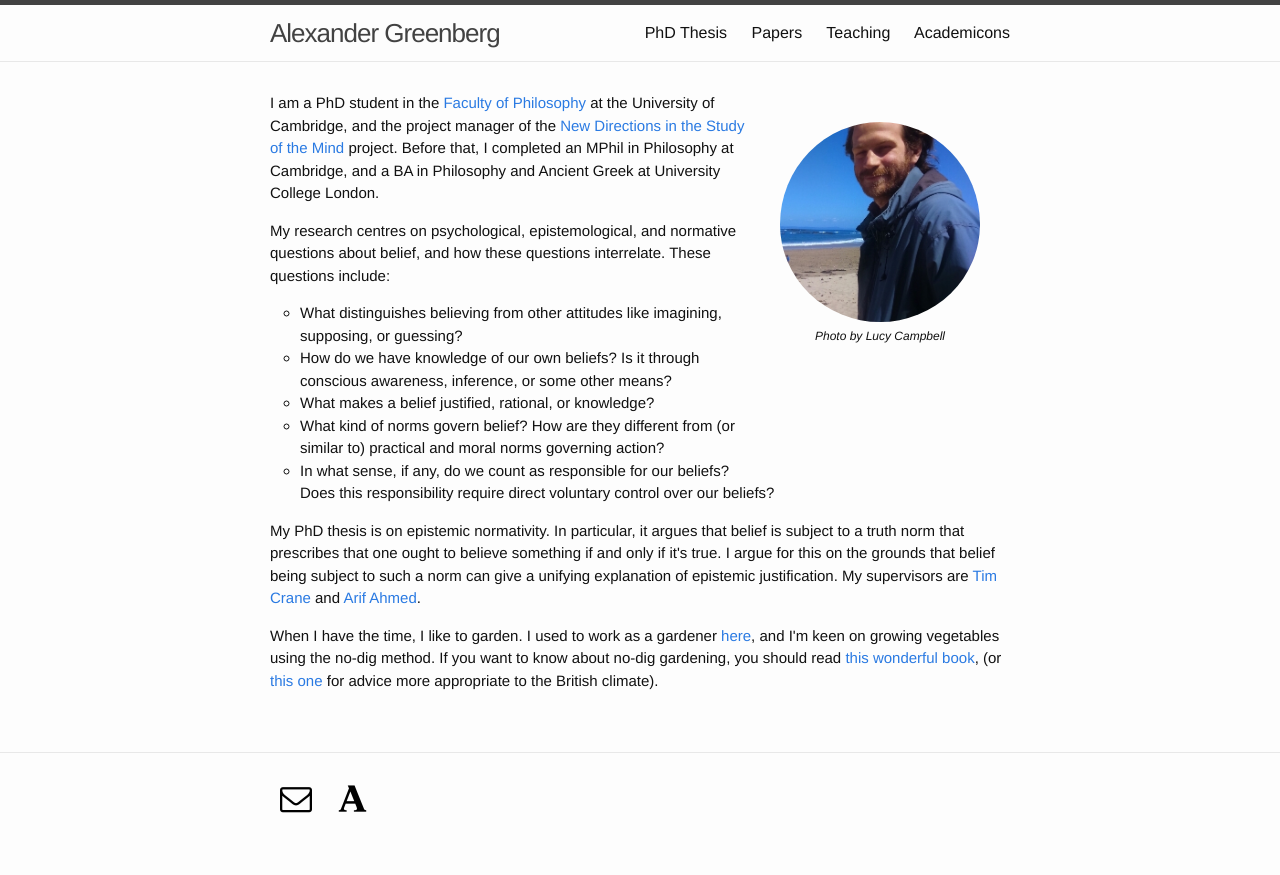
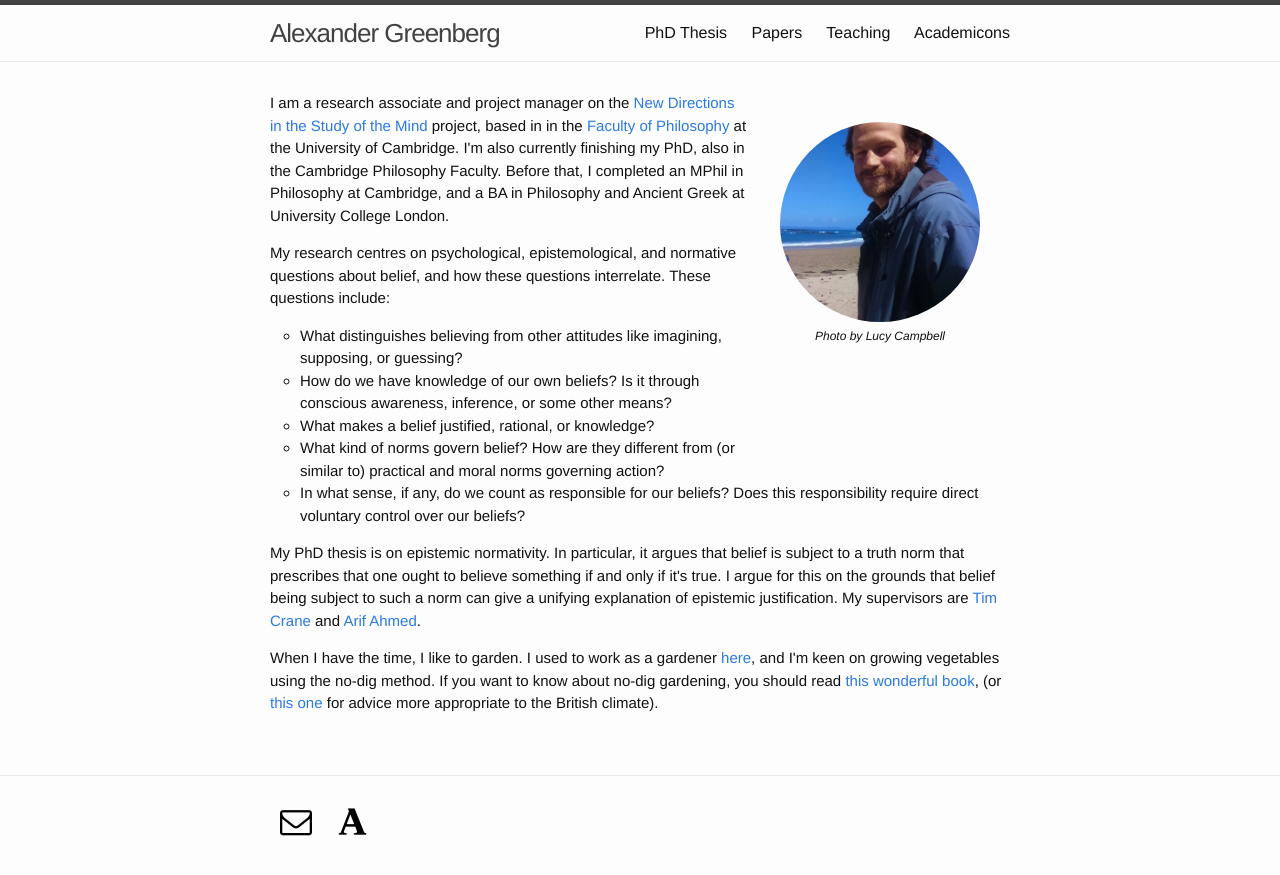
Before and after one commit to alexandergreenberg/alexandergreenberg.github.io, a Jekyll site: the page built from index.html, in a window 1280 px wide. Shown: the top 875 px of the page. Built offline with Jekyll 4.4.1, drawn with Linux system fonts in a browser that asks for light colours; some web fonts are replaced.

Commit message:
Update index.html

```diff
--- a/index.html
+++ b/index.html
@@ -8,7 +8,7 @@
     <img id="profile-picture" src="https://raw.githubusercontent.com/alexandergreenberg/alexandergreenberg.github.io/master/north-berwick-beach-flipped.jpg">
     <p class="photo-credit"><em>Photo by Lucy Campbell</em></p>
   </div>
-    <p class="paragraph">I am a PhD student in the <a href="http://www.phil.cam.ac.uk" target="_blank">Faculty of Philosophy</a> at the University of Cambridge, and the project manager of the <a href="http://www.newdirectionsproject.com" target="_blank">New Directions in the Study of the Mind</a> project. Before that, I completed an MPhil in Philosophy at Cambridge, and a BA in Philosophy and Ancient Greek at University College London.</p>
+    <p class="paragraph">I am a research associate and project manager on the <a href="http://www.newdirectionsproject.com" target="_blank">New Directions in the Study of the Mind</a> project, based in in the <a href="http://www.phil.cam.ac.uk" target="_blank">Faculty of Philosophy</a> at the University of Cambridge. I'm also currently finishing my PhD, also in the Cambridge Philosophy Faculty. Before that, I completed an MPhil in Philosophy at Cambridge, and a BA in Philosophy and Ancient Greek at University College London.</p>
     <p class="paragraph">My research centres on psychological, epistemological, and normative questions about belief, and how these questions interrelate. These questions include:</p>
     <ul class="questions-list">
       <li>What distinguishes believing from other attitudes like imagining, supposing, or guessing?</li>
```
